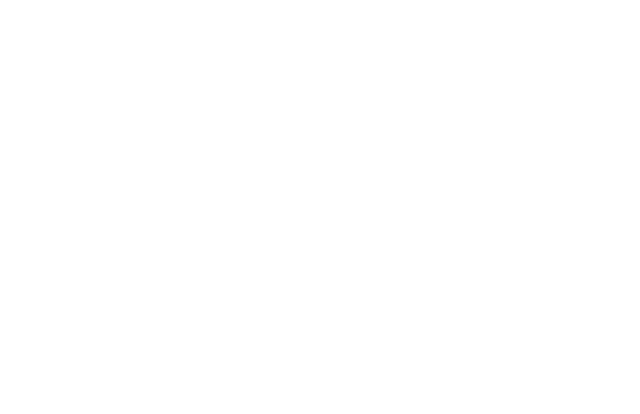
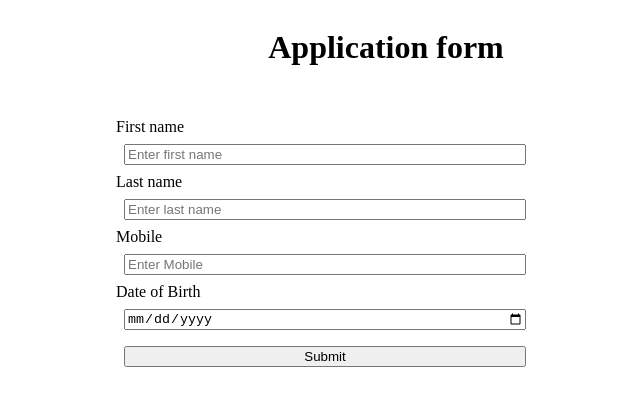
Before and after one commit to yashensha01/web-programming, a plain HTML site: page Record/Exp6.html in a window 1280 px wide. Shown: the whole page, without its empty margins (254-894 px from the left). Drawn offline with Linux system fonts and the light colour scheme.

Commit message:
everything working fine

```diff
--- a/Record/Exp6.html
+++ b/Record/Exp6.html
@@ -1,8 +1,46 @@
 <html>
-    <head>
+  <head>
+    <title>College site</title>
+    <style>
+        body {
+  display: flex;
+  flex-direction: column;
+  align-items: center;
+  justify-content: center;
+  min-width: 100vh;
+}
+form {
+  display: flex;
+  flex-direction: column;
+}
+input {
+  margin: 8px;
+  width: 200%;
+}
 
-    </head>
-    <body>
+div {
+  margin: 10px;
+  padding: 20px;
+  width: 540px;
+  display: flex;
+}
 
-    </body>
+    </style>
+  </head>
+  <body>
+    <h1>Application form</h1>
+    <div>
+      <form class="form">
+        <label for="fname">First name</label>
+        <input type="text" name="fname" placeholder="Enter first name" />
+        <label for="fname">Last name</label>
+        <input type="text" placeholder="Enter last name" />
+        <label for="mobile">Mobile</label>
+        <input type="tel" name="mobile" placeholder="Enter Mobile" />
+        <label for="dob">Date of Birth</label>
+        <input type="date" name="dob" placeholder="Date of Birth" />
+        <input type="submit" name="" id="" />
+      </form>
+    </div>
+  </body>
 </html>
```
Also changed, not shown: Record/Exp7.1.html (added, +9 -0 lines), Record/Exp7.html (added, +9 -0 lines).
